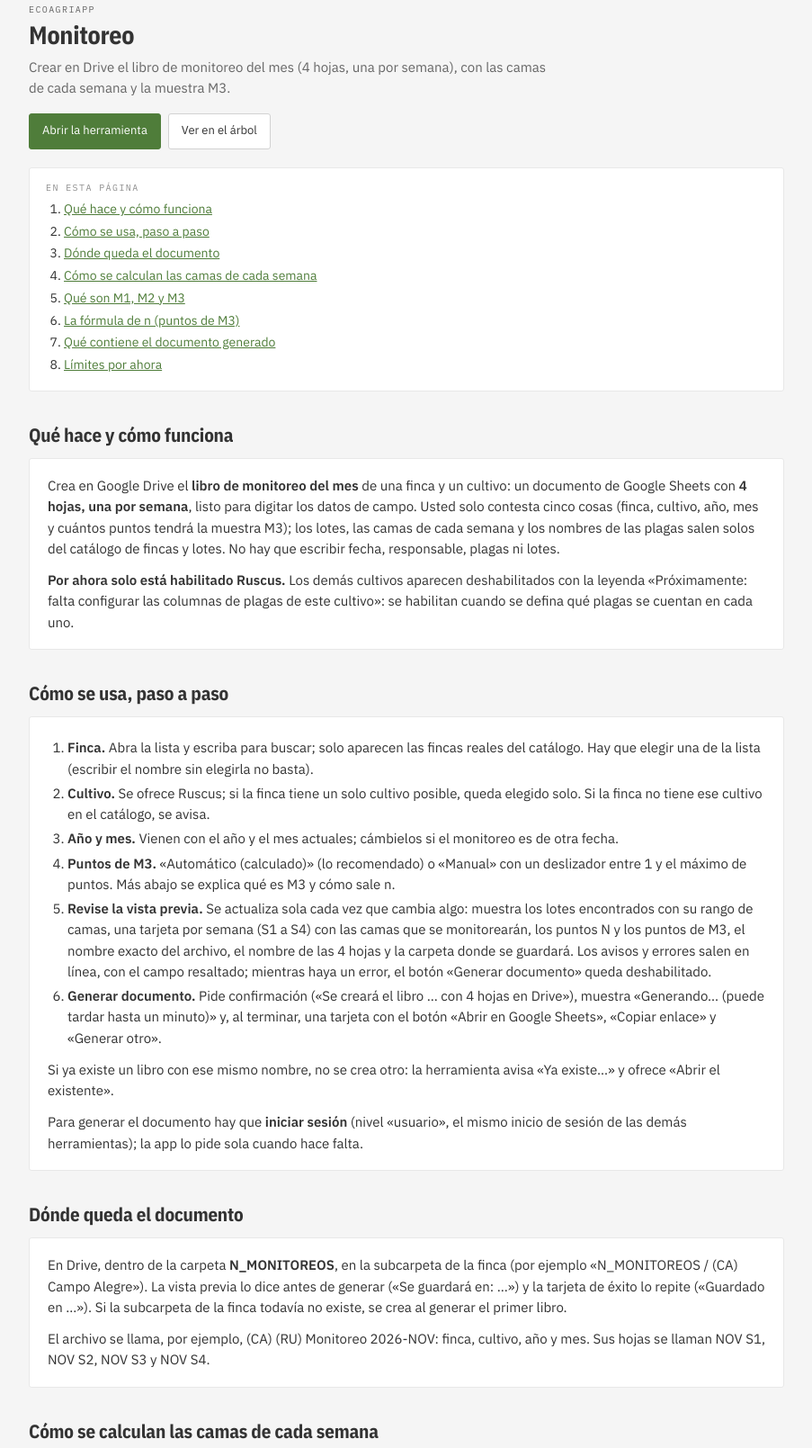
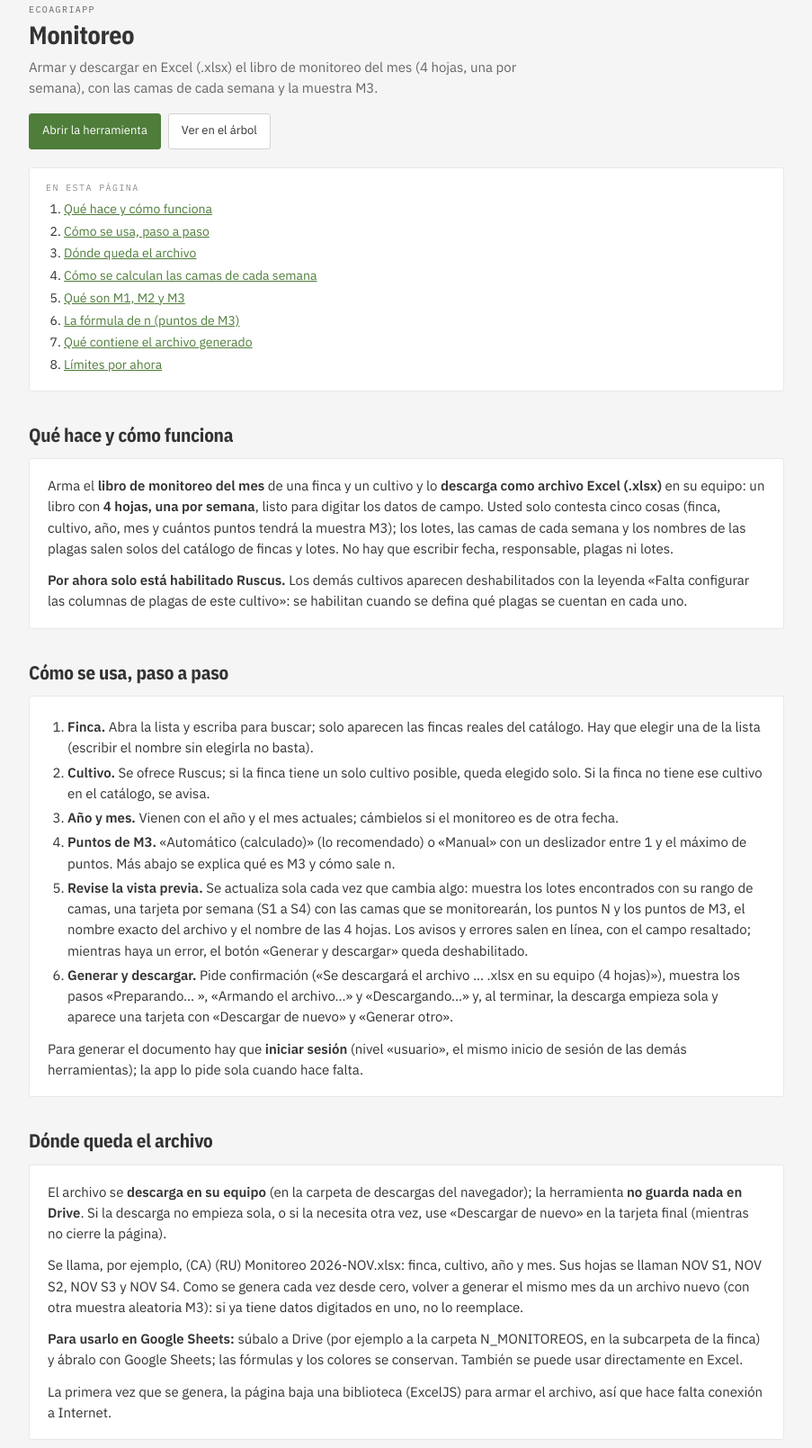
Before and after one commit to pasanteagronomiaecoagri-arch/ecoagriapp, a plain HTML site: page ayuda/agriapp/monitoreo/index.html in a window 1280 px wide. Shown: the part 131-1740 px from the top of the page at 90% size, without its empty margins (188-1091 px from the left). Drawn offline with nearby package versions, Linux system fonts and the light colour scheme.

Commit message:
portal: Monitoreo descarga el .xlsx (ayuda) e historial de versiones
Co-Authored-By: Claude Sonnet 5.5 <noreply@anthropic.com>

```diff
--- a/ayuda/agriapp/monitoreo/index.html
+++ b/ayuda/agriapp/monitoreo/index.html
@@ -4,7 +4,7 @@
 <meta charset="UTF-8">
 <meta name="viewport" content="width=device-width, initial-scale=1">
 <title>Monitoreo — EcoAgriApp — Ayuda</title>
-<meta name="description" content="Crear en Drive el libro de monitoreo del mes (4 hojas, una por semana), con las camas de cada semana y la muestra M3.">
+<meta name="description" content="Armar y descargar en Excel (.xlsx) el libro de monitoreo del mes (4 hojas, una por semana), con las camas de cada semana y la muestra M3.">
 <link rel="icon" type="image/png" href="https://economiaagricola.com/wp-content/uploads/2016/07/favicon16x16.png">
 <script>
   try {
@@ -62,23 +62,24 @@
 </div>
 <main class="lienzo">
 <p class="migas"><a href="../../">Ayuda</a> › <a href="../">EcoAgriApp</a> › Monitoreo</p>
-<div class="encabezado"><p class="rotulo">EcoAgriApp</p><h1>Monitoreo</h1><p>Crear en Drive el libro de monitoreo del mes (4 hojas, una por semana), con las camas de cada semana y la muestra M3.</p></div>
+<div class="encabezado"><p class="rotulo">EcoAgriApp</p><h1>Monitoreo</h1><p>Armar y descargar en Excel (.xlsx) el libro de monitoreo del mes (4 hojas, una por semana), con las camas de cada semana y la muestra M3.</p></div>
 <div class="acciones" style="margin-top:16px"><a class="boton principal" href="../../../agriapp/monitoreo/">Abrir la herramienta</a><a class="boton" href="../../#agriapp/monitoreo">Ver en el árbol</a></div>
-<nav class="indice" aria-label="En esta página"><p class="rotulo">En esta página</p><ol><li><a href="#que-hace">Qué hace y cómo funciona</a></li><li><a href="#como-se-usa">Cómo se usa, paso a paso</a></li><li><a href="#donde-se-guarda">Dónde queda el documento</a></li><li><a href="#como-se-calculan-las-camas">Cómo se calculan las camas de cada semana</a></li><li><a href="#m1-m2-m3">Qué son M1, M2 y M3</a></li><li><a href="#formula-de-n">La fórmula de n (puntos de M3)</a></li><li><a href="#que-contiene-el-documento">Qué contiene el documento generado</a></li><li><a href="#limites">Límites por ahora</a></li></ol></nav>
-<section class="seccion" id="que-hace"><h2><a href="#que-hace">Qué hace y cómo funciona</a></h2><div class="cuerpo"><p>Crea en Google Drive el <b>libro de monitoreo del mes</b> de una finca y un cultivo: un documento de Google Sheets con <b>4 hojas, una por semana</b>, listo para digitar los datos de campo. Usted solo contesta cinco cosas (finca, cultivo, año, mes y cuántos puntos tendrá la muestra M3); los lotes, las camas de cada semana y los nombres de las plagas salen solos del catálogo de fincas y lotes. No hay que escribir fecha, responsable, plagas ni lotes.</p>
-  <p><b>Por ahora solo está habilitado Ruscus.</b> Los demás cultivos aparecen deshabilitados con la leyenda «Próximamente: falta configurar las columnas de plagas de este cultivo»: se habilitan cuando se defina qué plagas se cuentan en cada uno.</p></div></section>
+<nav class="indice" aria-label="En esta página"><p class="rotulo">En esta página</p><ol><li><a href="#que-hace">Qué hace y cómo funciona</a></li><li><a href="#como-se-usa">Cómo se usa, paso a paso</a></li><li><a href="#donde-se-guarda">Dónde queda el archivo</a></li><li><a href="#como-se-calculan-las-camas">Cómo se calculan las camas de cada semana</a></li><li><a href="#m1-m2-m3">Qué son M1, M2 y M3</a></li><li><a href="#formula-de-n">La fórmula de n (puntos de M3)</a></li><li><a href="#que-contiene-el-documento">Qué contiene el archivo generado</a></li><li><a href="#limites">Límites por ahora</a></li></ol></nav>
+<section class="seccion" id="que-hace"><h2><a href="#que-hace">Qué hace y cómo funciona</a></h2><div class="cuerpo"><p>Arma el <b>libro de monitoreo del mes</b> de una finca y un cultivo y lo <b>descarga como archivo Excel (.xlsx)</b> en su equipo: un libro con <b>4 hojas, una por semana</b>, listo para digitar los datos de campo. Usted solo contesta cinco cosas (finca, cultivo, año, mes y cuántos puntos tendrá la muestra M3); los lotes, las camas de cada semana y los nombres de las plagas salen solos del catálogo de fincas y lotes. No hay que escribir fecha, responsable, plagas ni lotes.</p>
+  <p><b>Por ahora solo está habilitado Ruscus.</b> Los demás cultivos aparecen deshabilitados con la leyenda «Falta configurar las columnas de plagas de este cultivo»: se habilitan cuando se defina qué plagas se cuentan en cada uno.</p></div></section>
 <section class="seccion" id="como-se-usa"><h2><a href="#como-se-usa">Cómo se usa, paso a paso</a></h2><div class="cuerpo"><ol>
     <li><b>Finca.</b> Abra la lista y escriba para buscar; solo aparecen las fincas reales del catálogo. Hay que elegir una de la lista (escribir el nombre sin elegirla no basta).</li>
     <li><b>Cultivo.</b> Se ofrece Ruscus; si la finca tiene un solo cultivo posible, queda elegido solo. Si la finca no tiene ese cultivo en el catálogo, se avisa.</li>
     <li><b>Año y mes.</b> Vienen con el año y el mes actuales; cámbielos si el monitoreo es de otra fecha.</li>
     <li><b>Puntos de M3.</b> «Automático (calculado)» (lo recomendado) o «Manual» con un deslizador entre 1 y el máximo de puntos. Más abajo se explica qué es M3 y cómo sale n.</li>
-    <li><b>Revise la vista previa.</b> Se actualiza sola cada vez que cambia algo: muestra los lotes encontrados con su rango de camas, una tarjeta por semana (S1 a S4) con las camas que se monitorearán, los puntos N y los puntos de M3, el nombre exacto del archivo, el nombre de las 4 hojas y la carpeta donde se guardará. Los avisos y errores salen en línea, con el campo resaltado; mientras haya un error, el botón «Generar documento» queda deshabilitado.</li>
-    <li><b>Generar documento.</b> Pide confirmación («Se creará el libro … con 4 hojas en Drive»), muestra «Generando… (puede tardar hasta un minuto)» y, al terminar, una tarjeta con el botón «Abrir en Google Sheets», «Copiar enlace» y «Generar otro».</li>
+    <li><b>Revise la vista previa.</b> Se actualiza sola cada vez que cambia algo: muestra los lotes encontrados con su rango de camas, una tarjeta por semana (S1 a S4) con las camas que se monitorearán, los puntos N y los puntos de M3, el nombre exacto del archivo y el nombre de las 4 hojas. Los avisos y errores salen en línea, con el campo resaltado; mientras haya un error, el botón «Generar y descargar» queda deshabilitado.</li>
+    <li><b>Generar y descargar.</b> Pide confirmación («Se descargará el archivo … .xlsx en su equipo (4 hojas)»), muestra los pasos «Preparando… », «Armando el archivo…» y «Descargando…» y, al terminar, la descarga empieza sola y aparece una tarjeta con «Descargar de nuevo» y «Generar otro».</li>
   </ol>
-  <p>Si ya existe un libro con ese mismo nombre, no se crea otro: la herramienta avisa «Ya existe…» y ofrece «Abrir el existente».</p>
-  <p>Para generar el documento hay que <b>iniciar sesión</b> (nivel «usuario», el mismo inicio de sesión de las demás herramientas); la app lo pide sola cuando hace falta.</p></div></section>
-<section class="seccion" id="donde-se-guarda"><h2><a href="#donde-se-guarda">Dónde queda el documento</a></h2><div class="cuerpo"><p>En Drive, dentro de la carpeta <b>N_MONITOREOS</b>, en la subcarpeta de la finca (por ejemplo «N_MONITOREOS / (CA) Campo Alegre»). La vista previa lo dice antes de generar («Se guardará en: …») y la tarjeta de éxito lo repite («Guardado en …»). Si la subcarpeta de la finca todavía no existe, se crea al generar el primer libro.</p>
-  <p>El archivo se llama, por ejemplo, <span class="codigo">(CA) (RU) Monitoreo 2026-NOV</span>: finca, cultivo, año y mes. Sus hojas se llaman <span class="codigo">NOV S1</span>, <span class="codigo">NOV S2</span>, <span class="codigo">NOV S3</span> y <span class="codigo">NOV S4</span>.</p></div></section>
+    <p>Para generar el documento hay que <b>iniciar sesión</b> (nivel «usuario», el mismo inicio de sesión de las demás herramientas); la app lo pide sola cuando hace falta.</p></div></section>
+<section class="seccion" id="donde-se-guarda"><h2><a href="#donde-se-guarda">Dónde queda el archivo</a></h2><div class="cuerpo"><p>El archivo se <b>descarga en su equipo</b> (en la carpeta de descargas del navegador); la herramienta <b>no guarda nada en Drive</b>. Si la descarga no empieza sola, o si la necesita otra vez, use «Descargar de nuevo» en la tarjeta final (mientras no cierre la página).</p>
+  <p>Se llama, por ejemplo, <span class="codigo">(CA) (RU) Monitoreo 2026-NOV.xlsx</span>: finca, cultivo, año y mes. Sus hojas se llaman <span class="codigo">NOV S1</span>, <span class="codigo">NOV S2</span>, <span class="codigo">NOV S3</span> y <span class="codigo">NOV S4</span>. Como se genera cada vez desde cero, volver a generar el mismo mes da un archivo nuevo (con otra muestra aleatoria M3): si ya tiene datos digitados en uno, no lo reemplace.</p>
+  <p><b>Para usarlo en Google Sheets:</b> súbalo a Drive (por ejemplo a la carpeta N_MONITOREOS, en la subcarpeta de la finca) y ábralo con Google Sheets; las fórmulas y los colores se conservan. También se puede usar directamente en Excel.</p>
+  <p class="pista">La primera vez que se genera, la página baja una biblioteca (ExcelJS) para armar el archivo, así que hace falta conexión a Internet.</p></div></section>
 <section class="seccion" id="como-se-calculan-las-camas"><h2><a href="#como-se-calculan-las-camas">Cómo se calculan las camas de cada semana</a></h2><div class="cuerpo"><p>El monitoreo es sistemático: en cada semana se visita una de cada cuatro camas, y cada semana empieza una cama más adelante. La <b>semana w</b> monitorea las camas <b>w + 4·x</b> que existan en cada lote (x = 0, 1, 2…). Con un lote de camas 1 a 27:</p>
   <ul>
     <li>Semana 1: 1, 5, 9… 25 (7 camas)</li>
@@ -105,7 +106,7 @@
   </ul>
   <p>El resultado se redondea hacia arriba. La herramienta muestra la fórmula con los números reales de su monitoreo. Ejemplo con N = 75: n = 75 × 3,8416 × 0,25 / (0,01 × 74 + 3,8416 × 0,25) = 72,03 / 1,7004 = 42,36, o sea <b>n = 43</b>. En palabras: de 75 puntos monitoreados se eligen 43 al azar para comprobar si un muestreo más corto da el mismo resultado.</p>
   <p>En <b>modo manual</b> usted elige n con el deslizador (de 1 al máximo de puntos). Debajo se lee «n = X (Y % de los puntos)» y, si n es igual o mayor que N, se avisa que M3 tendría todos los puntos de M1 y ya no serviría para comparar con un muestreo más corto.</p></div></section>
-<section class="seccion" id="que-contiene-el-documento"><h2><a href="#que-contiene-el-documento">Qué contiene el documento generado</a></h2><div class="cuerpo"><p>Solo las <b>4 hojas de las semanas</b> (por ejemplo, NOV S1 a NOV S4); no lleva hoja de instrucciones. En cada una:</p>
+<section class="seccion" id="que-contiene-el-documento"><h2><a href="#que-contiene-el-documento">Qué contiene el archivo generado</a></h2><div class="cuerpo"><p>Solo las <b>4 hojas de las semanas</b> (por ejemplo, NOV S1 a NOV S4); no lleva hoja de instrucciones. En cada una:</p>
   <ul>
     <li>M1 para digitar (lote, cama, ubicación, plantas y una columna por plaga), con las camas de esa semana ya escritas.</li>
     <li>M2 y M3 armados automáticamente a partir de M1.</li>
@@ -113,8 +114,8 @@
   </ul>
   <p><b>Escala de colores.</b> Para las <b>plantas</b>, más es mejor: mucho = verde y poco = rojo. Para las <b>plagas</b> es al contrario: poca plaga = verde y mucha plaga = rojo.</p></div></section>
 <section class="seccion" id="limites"><h2><a href="#limites">Límites por ahora</a></h2><div class="cuerpo"><ul>
-    <li>Solo Ruscus está habilitado; los otros cultivos aparecen como «Próximamente».</li>
-    <li>No se sobrescribe un libro existente: si se necesita regenerar uno, hay que renombrarlo o moverlo antes.</li>
+    <li>Solo Ruscus está habilitado; los otros cultivos aparecen deshabilitados.</li>
+    <li>El archivo no se guarda en Drive ni queda registro del que se generó antes: cada vez se arma uno nuevo.</li>
   </ul></div></section>
 <div class="navegar"><a class="boton" href="../../agriapp/reportes/">← Reportes de asistencia técnica</a><span></span></div>
   <p class="pie">¿Algo no cuadra o falta explicar? Escriba a <a href="mailto:pasanteagronomia.ecoagri@gmail.com?subject=Eco%20Agri%20%E2%80%94%20consulta%20de%20ayuda">Andrés Hincapié · pasanteagronomia.ecoagri@gmail.com</a></p>
```
Also changed, not shown: ayuda/agriapp/index.html (+1 -1 lines), ayuda/index.html (+9 -9 lines), versiones/index.html (+2 -1 lines).
